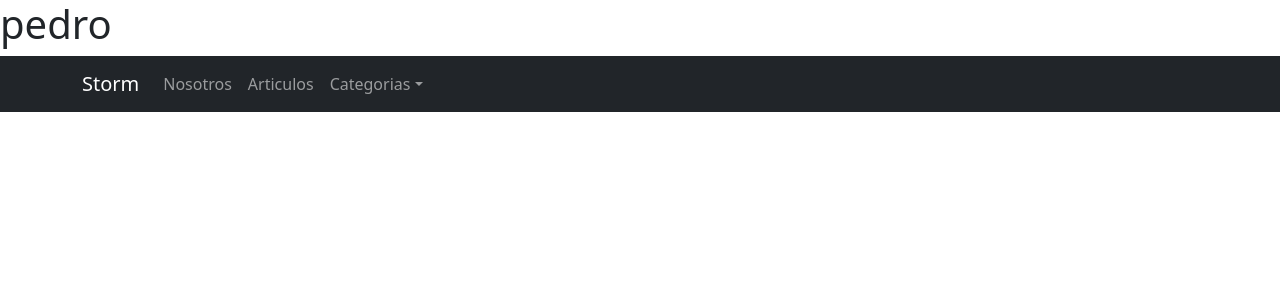
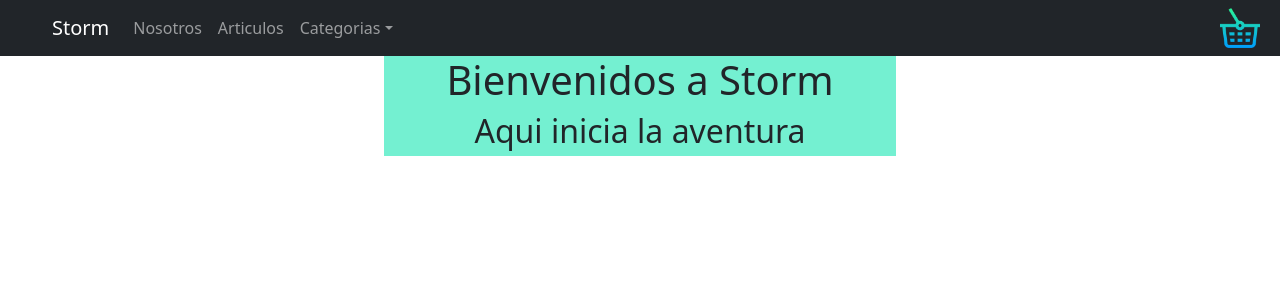
Before and after one commit to Axlmrkno/storm, a React (Create React App) app: page / in a window 1280 px wide. Shown: the top 300 px of the page. Built offline with nearby package versions, Linux system fonts and the light colour scheme.

Commit message:
se crearon los componentes CardWidget e ItemListContainer

```diff
--- a/src/App.js
+++ b/src/App.js
@@ -2,20 +2,17 @@ import React from 'react';
 import 'bootstrap/dist/css/bootstrap.min.css';
 
 
-
-
 import './App.css';
 //components
+import NavBar from './components/NavBar.jsx';
+import ItemListContainer from './components/ItemListContainer/ItemListContainer';
 
-import NavBar from './components/NavBar.jsx';
 
 function App() {
   return (
-
-    <>
-
-  <h1>pedro</h1>
-  <NavBar/>
+     <>
+    <NavBar/>
+    <ItemListContainer saludos='Bienvenidos a Storm' mensaje='Aqui inicia la aventura'/>
 
   </>
 
--- /dev/null
+++ b/src/components/CardWidget/CarWidget.css
@@ -0,0 +1,5 @@
+.cart{
+    width: 40px;
+    height: 40px;
+    margin-right: 20px;
+}
--- /dev/null
+++ b/src/components/CardWidget/CardWidget.jsx
@@ -0,0 +1,15 @@
+import React from 'react'
+//impotacion de la imagen del carrito
+import cart from './carrito.png'
+import './CarWidget.css'
+
+
+const CardWidget = () => {
+    return (
+        <div>
+            <img src ={cart} alt='cart'className="cart"/>
+        </div>
+    )
+}
+
+export default CardWidget
--- /dev/null
+++ b/src/components/ItemListContainer/ItemListContainer.css
@@ -0,0 +1,16 @@
+.welcome{
+    margin: auto;
+    width: 40%;
+    height: 100px;
+    background-color: rgb(116, 240, 209);
+    text-align: center;
+    animation-name: myanimation;
+    animation-duration: 4s;
+    position: relative;
+
+}
+@keyframes myanimation{
+    0%{background-color:rgb(116, 240, 209) ; left: 0; top: 0px;}
+    50%{ background-color: blueviolet; left: 50px; top: 50px;}
+    75%{background-color: chartreuse; right: 35px; top: 30px;}
+}
--- /dev/null
+++ b/src/components/ItemListContainer/ItemListContainer.jsx
@@ -0,0 +1,13 @@
+import React from 'react'
+import './ItemListContainer.css'
+//uso del props
+const ItemListContainer = ({saludos, mensaje}) => {
+    return (
+        <div className="welcome">
+            <h1>{saludos}</h1>
+            <h2>{mensaje}</h2>
+        </div>
+    )
+}
+
+export default ItemListContainer
--- a/src/components/NavBar.jsx
+++ b/src/components/NavBar.jsx
@@ -1,11 +1,11 @@
-import React from 'react'
-import { Container,Navbar,Nav, NavDropdown } from 'react-bootstrap';
+import React from "react";
+import { Container, Navbar, Nav, NavDropdown } from "react-bootstrap";
+import CardWidget from "./CardWidget/CardWidget";
 
 const NavBar = () => {
   return (
     <>
       <header>
-
         <Navbar collapseOnSelect expand="lg" bg="dark" variant="dark">
           <Container>
             <Navbar.Brand href="#home">Storm</Navbar.Brand>
@@ -16,21 +16,22 @@ const NavBar = () => {
                 <Nav.Link href="#pricing">Articulos</Nav.Link>
                 <NavDropdown title="Categorias" id="collasible-nav-dropdown">
                   <NavDropdown.Item href="#action/3.1">Pista</NavDropdown.Item>
-        <NavDropdown.Item href="#action/3.2">Montaña</NavDropdown.Item>
-        <NavDropdown.Item href="#action/3.3">Something</NavDropdown.Item>
+                  <NavDropdown.Item href="#action/3.2">
+                    Montaña
+                  </NavDropdown.Item>
+                  <NavDropdown.Item href="#action/3.3">
+                    Something
+                  </NavDropdown.Item>
                   <NavDropdown.Divider />
-
                 </NavDropdown>
               </Nav>
-
             </Navbar.Collapse>
           </Container>
+          <CardWidget />
         </Navbar>
-
       </header>
     </>
-
-    )
-}
+  );
+};
 
 export default NavBar;
```
Also changed, not shown: src/components/CardWidget/carrito.png (added). Lines whose indentation alone changed are shown as unchanged.
